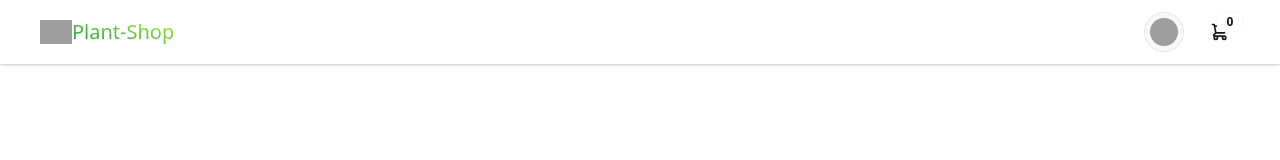
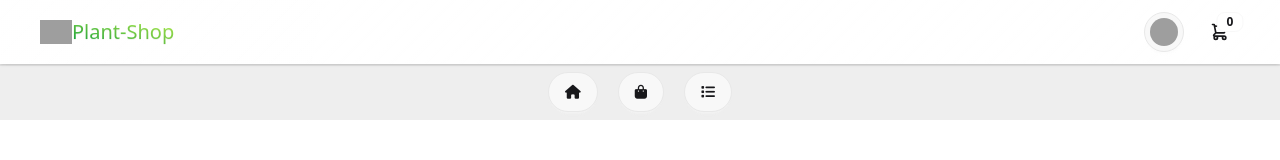
Before and after one commit to 0xNeshadx/PlantNest, a plain HTML site: page index.html in a window 1280 px wide. Drawn offline with nearby package versions, Linux system fonts and the light colour scheme; grey boxes are pictures that could not be loaded.

Commit message:
added some code

```diff
--- a/index.html
+++ b/index.html
@@ -133,3 +133,31 @@
         </div>
       </div>
     </nav>
+
+
+    <header>
+        <nav class="bg-base-300">
+          <ul
+            class="menu menu-horizontal justify-center w-full rounded-box gap-5"
+          >
+            <li>
+              <a class="btn rounded-full gap-3 my-nav"
+                ><i class="fa-solid fa-house"></i>
+                <span class="my-nav-text">Home</span>
+              </a>
+            </li>
+            <li>
+              <a class="btn rounded-full gap-3 my-nav"
+                ><i class="fa-solid fa-bag-shopping"></i>
+                <span class="my-nav-text">Shop</span>
+              </a>
+            </li>
+            <li>
+              <a class="btn rounded-full gap-3 my-nav"
+                ><i class="fa-solid fa-list"></i>
+                <span class="my-nav-text">Categories</span>
+              </a>
+            </li>
+          </ul>
+        </nav>
+      </header>
```
